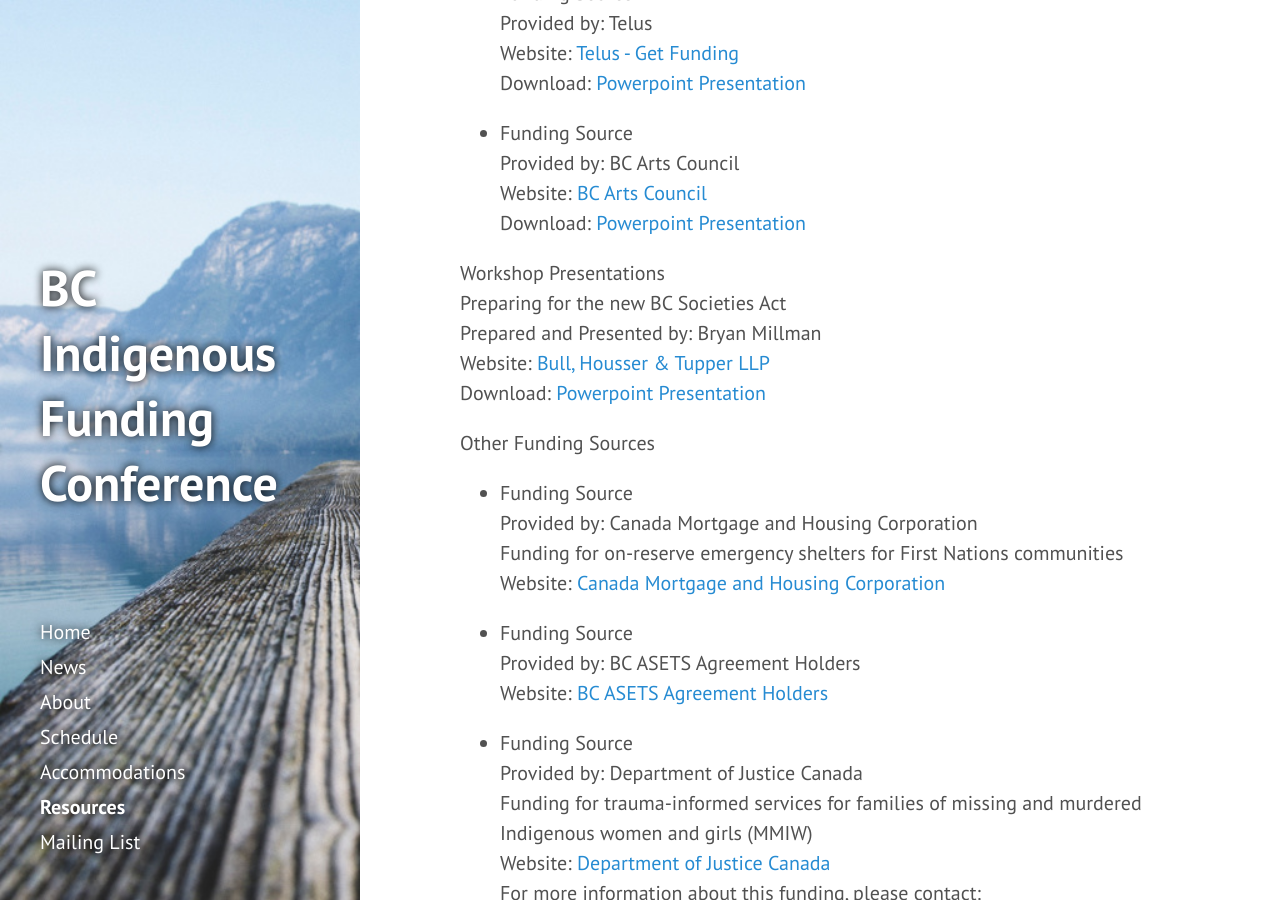
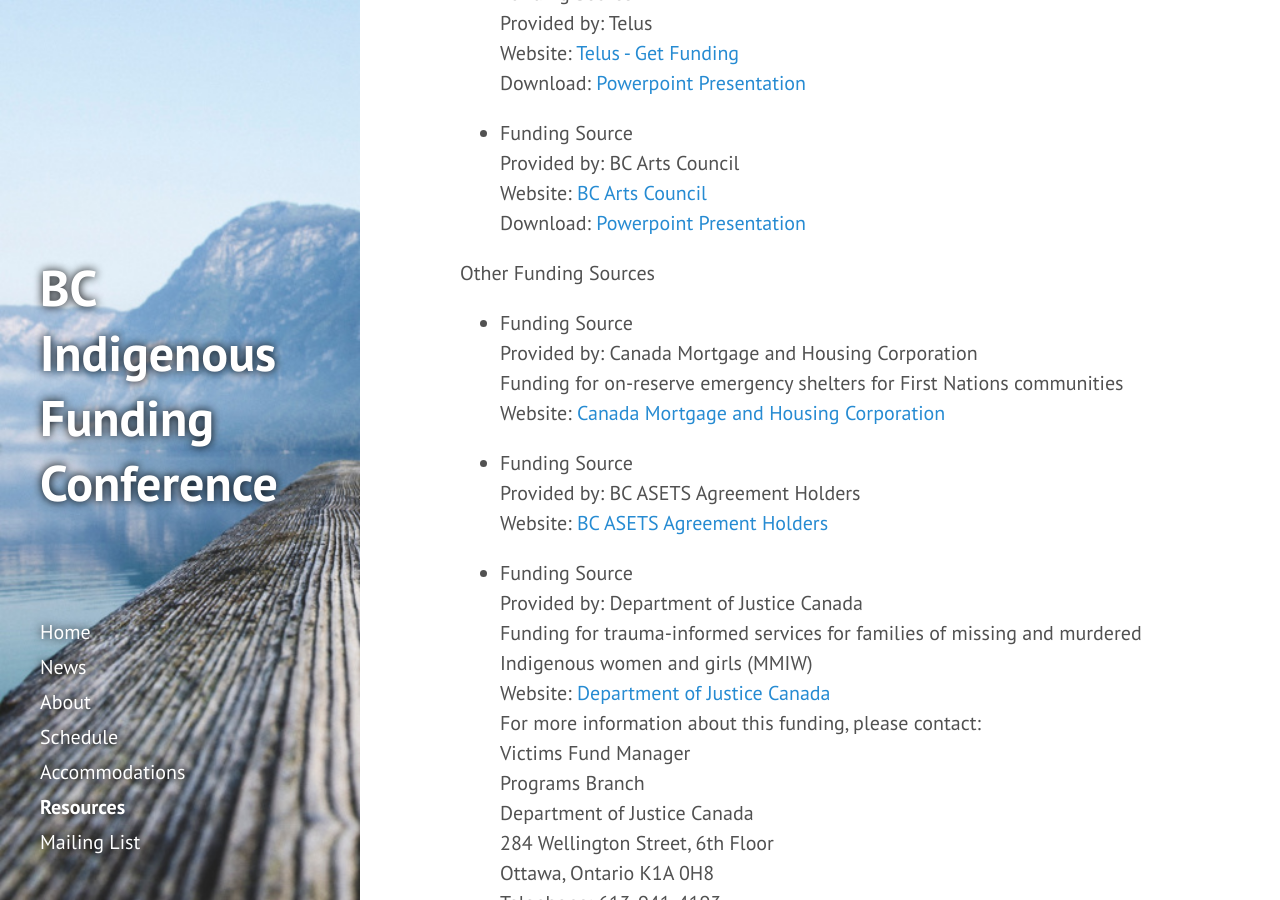
Before and after one commit to BCAAFC/funding-conference-2016, a Jekyll site: the page built from resources.md, in a window 1280 px wide and 900 px high, scrolled down 1232 px. Built offline with Jekyll 4.4.1, drawn with Linux system fonts in a browser that asks for light colours; nearby versions of some CDN libraries.

Commit message:
resources
workshop order

```diff
--- a/resources.md
+++ b/resources.md
@@ -4,7 +4,7 @@
 order: 5
 ---
 
-  Workshop Presentations
+ * Workshop Presentations
   <br>
   Preparing for the new BC Societies Act
   <br>
@@ -79,18 +79,7 @@
   <br>
   Download: [Powerpoint Presentation](/public/resources/BCArtsCouncil.pptx)
 
- Workshop Presentations
-  <br>
-  Preparing for the new BC Societies Act
-  <br>
-  Prepared and Presented by: Bryan Millman
-  <br>
-  Website: [Bull, Housser & Tupper LLP](https://www.bht.com/)
-  <br>
-  Download: [Powerpoint Presentation](/public/resources/PreparingforthenewBCSocietiesAct.ppt)
-  <br>
-
- Other Funding Sources
+Other Funding Sources
 
  * Funding Source
   <br>
```
